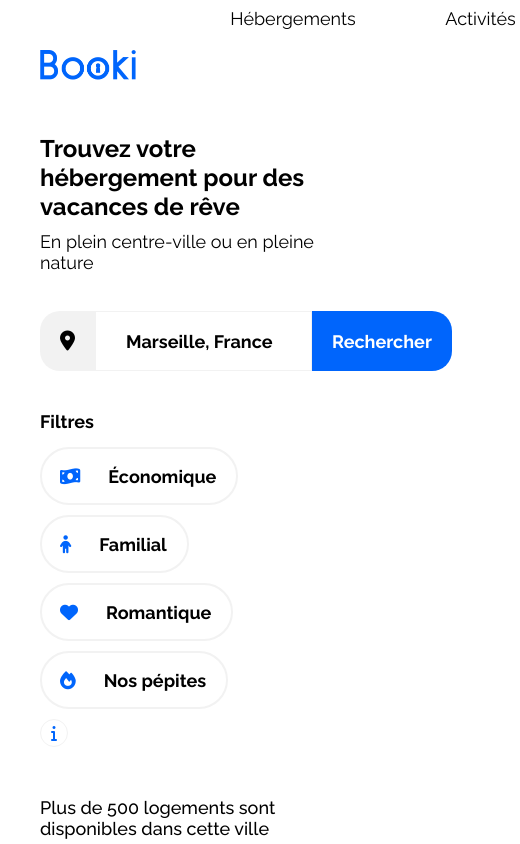
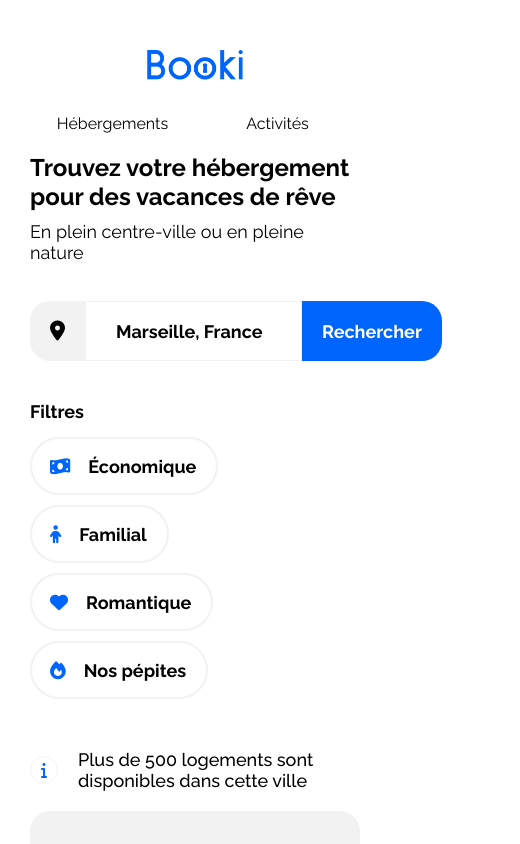
Before and after one commit to Yannbran/booki-starter-code-master, a plain HTML site: page index.html in a window 390 px wide. Shown: the top 844 px of the page, 520 px wide, since content can reach past the window. Drawn offline with Linux system fonts and the light colour scheme.

Commit message:
media query 2

```diff
--- a/css/filters.style.css
+++ b/css/filters.style.css
@@ -27,7 +27,7 @@
 .filters-li {
     display: flex;
     align-items: center;
-    margin-right: 15px;
+    margin-right: 20px;
     margin-bottom: 10px;
     border: 2px solid #f2f2f2;
     border-radius: 50px;
@@ -47,27 +47,53 @@
 }
 
 .filters p {
-    margin: 0 20px 0 10px;
+    margin: 0 20px 0 0;
 }
 
-.information {
-    display: inline-block;
+.information{
+    display: flex;
+    align-items: center;
+
+}
+
+.information-text {
     margin: 20px 0;
     font-size: 18px;
     font-weight: 500;
 }
 
 .icon-information {
+
     color: #0065fc;
     border: 1px solid #f2f2f2;
     border-radius: 50px;
     padding: 5px 10px;
-    margin: 0 10px 30px 0;
+    margin-right: 20px;
 }
 
+
+/* Le code ci-dessous correspond à la version responsive uniquement */
+
+/****** Media queries ***********/
+
+/* Medium devices (tablets, less/equal than 1024px) */
+
 @media (max-width: 1024px) {
+
+
+.filters {
+    margin-bottom: 10px;
+}
 
 #filters-title {
     width: 100%;
 }
+
+.icon-information {
+
 }
+
+.information {
+
+}
+}
--- a/css/form.style.css
+++ b/css/form.style.css
@@ -52,3 +52,17 @@ margin-top: 20px;
     border-radius: 20px 0 0 20px;
     font-size: 20px;
 }
+
+
+/* Le code ci-dessous correspond à la version responsive uniquement */
+
+/****** Media queries ***********/
+
+/* Small devices (phones, less than 768px) */
+
+@media (max-width: 767.98px){
+    #button{
+
+    }
+
+}
--- a/css/header.style.css
+++ b/css/header.style.css
@@ -6,16 +6,14 @@
 .header {
     display: flex;
     flex-direction: row;
-    align-content: space-between;
     font-weight: bold;
-    font-size: 18px;
-    margin-left: 40px;
-    margin-right: 40px;
+    margin-left: 30px;
+    margin-right: 30px;
 }
 
 .logo {
     margin: 50px 10px 30px 0;
-    flex-basis: 80%;
+    width: 80%;
 }
 
 #booki {
@@ -26,17 +24,22 @@
 }
 
 .lien-hebergements {
-   flex-basis: 20%;
+   display: flex;
+   justify-content: center;
    margin-top: 8px;
+   margin-left: 30px;
+   width: auto;
 }
 
 .lien-activites {
-    flex-basis: 10%;
+    display: flex;
+    justify-content: center;
     margin-top: 8px;
+    margin-left: 50px;
+    width: auto;
 }
 
 .headerNavLink {
-    margin-left: 80px;
     padding: 0.3rem;
     font-weight: 400;
 }
@@ -47,3 +50,61 @@
 
 
 }
+
+/* Le code ci-dessous correspond à la version responsive uniquement */
+
+/****** Media queries ***********/
+
+/* Small devices (phones, less than 768px) */
+
+@media (max-width: 767.98px) {
+
+    .header{
+       flex-wrap: wrap;
+    }
+
+    .logo {
+      display: flex;
+      justify-content: center;
+      margin: 50px auto 30px auto;
+    }
+
+
+    .lien-hebergements {
+
+        justify-content: center;
+        margin: 0;
+        width: 50%;
+    }
+
+    .lien-hebergements:hover {
+        color: #0065FC;
+        border-bottom: 0.2rem solid #0065FC;
+        border-top: none;
+
+    }
+
+    .headerNavLink {
+
+        justify-content: center;
+        margin: 0;
+        width: 50%;
+    }
+
+    .headerNavLink:hover {
+        border-top: none;
+    }
+
+
+    .lien-activites {
+        justify-content: center;
+        margin: 0;
+        width: 50%;
+    }
+
+    .lien-activites:hover {
+        border-bottom: 0.2rem solid #0065FC;
+    }
+
+
+}
--- a/css/hebergements.style.css
+++ b/css/hebergements.style.css
@@ -90,6 +90,12 @@
 }
 
 
+/* Le code ci-dessous correspond à la version responsive uniquement */
+
+/****** Media queries ***********/
+
+/* Medium devices (tablets, less/equal than 1024px) */
+
 @media (max-width: 1024px) {
 
     .hebergements-section {
--- a/css/style.css
+++ b/css/style.css
@@ -8,14 +8,15 @@
 }
 
 main {
-    margin-left: 40px;
-    margin-right: 40px;
+    margin-left: 30px;
+    margin-right: 30px;
 }
+
 
 body {
     align-content: center;
     max-width:  1440px;
-    margin: 0 auto;
+    margin: 0 auto ;
 }
 
 .hebergements-and-populaires {
@@ -31,6 +32,12 @@ a {
 }
 
 
+/* Le code ci-dessous correspond à la version responsive uniquement */
+
+/****** Media queries ***********/
+
+/* Medium devices (tablets, less/equal than 1024px) */
+
 @media (max-width: 1024px) {
 
     .hebergements-and-populaires {
@@ -39,3 +46,8 @@ a {
     }
 
 }
+
+/* Small devices (phones, less than 768px) */
+@media (max-width: 767.98px) {
+
+}
--- a/index.html
+++ b/index.html
@@ -91,11 +91,11 @@
                     </div>
                 </div>
             </div>
-
+            <div class="information">
             <i class="fas fa-info icon-information"></i>
 
-            <p class="information">Plus de 500 logements sont disponibles dans cette ville</p>
-
+            <p class="information-text">Plus de 500 logements sont disponibles dans cette ville</p>
+            </div>
         </section>
 
         <section class="hebergements-and-populaires">
```
Also changed, not shown: css/activity.style.css (+7 -0 lines), css/populaires.style.css (+7 -0 lines).
